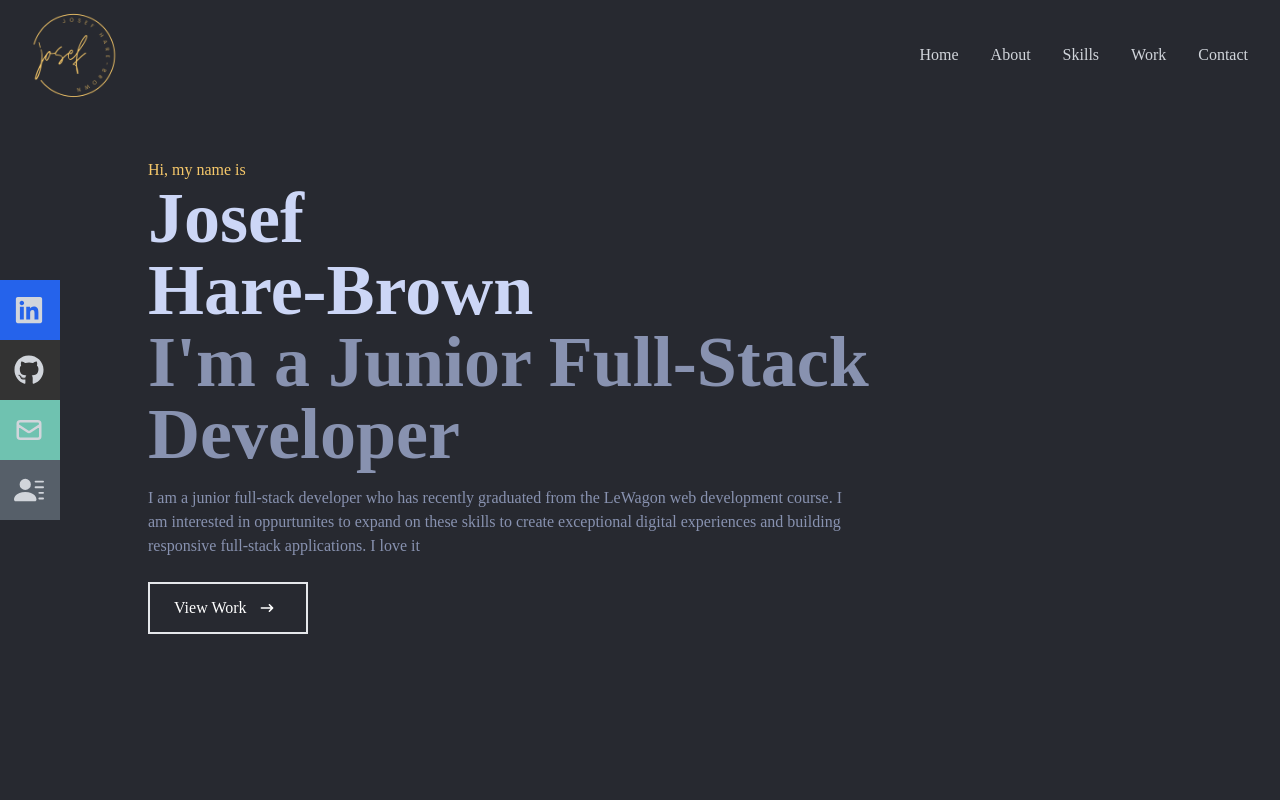
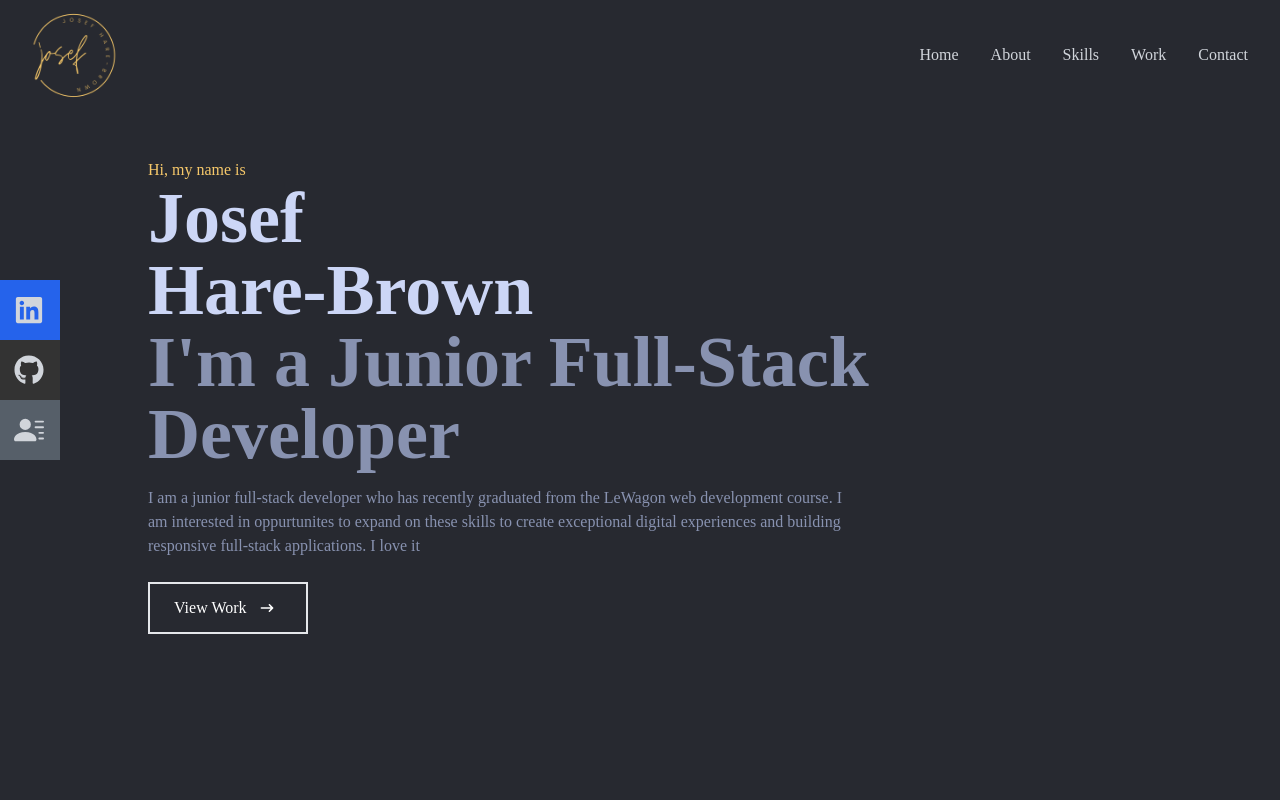
Before and after one commit to mfjoe/portfolio.ver1.04, a React (Create React App) app: page / in a window 1280 px wide. Shown: the top 800 px of the page. Built offline with nearby package versions, Linux system fonts and the light colour scheme.

Commit message:
taken away email

```diff
--- a/src/components/Navbar.jsx
+++ b/src/components/Navbar.jsx
@@ -88,11 +88,6 @@
                         Github <FaGithub size={30}/>
                     </a>
                 </li>
-                <li className='w-[160px] h-[60px] flex justify-between items-center ml-[-100px] hover:ml-[-10px] duration-300 bg-[#6fc2b0]'>
-                    <a className= 'flex justify-between items-center w-full text-gray-300' href="/">
-                        Email <HiOutlineMail size={30}/>
-                    </a>
-                </li>
                 <li className='w-[160px] h-[60px] flex justify-between items-center ml-[-100px] hover:ml-[-10px] duration-300 bg-[#565f69]'>
                     <a className= 'flex justify-between items-center w-full text-gray-300' href="/">
                         CV <BsPersonLinesFill size={30}/>
```
